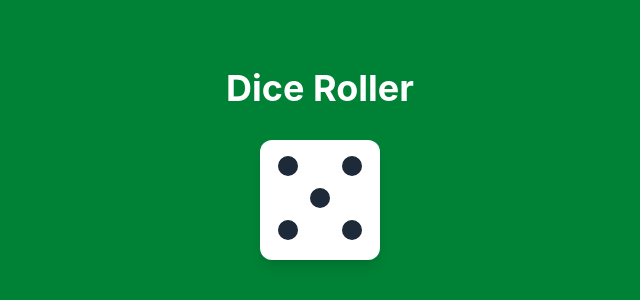
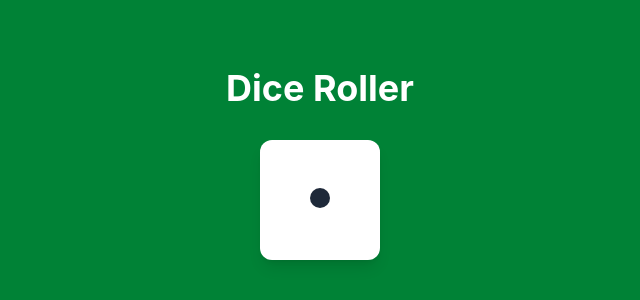
Before and after one commit to sfloody1/dice-roller, a React (Vite) app: page / in a window 1280 px wide. Shown: the part 236-536 px from the top of the page, without its empty margins (320-960 px from the left). Built offline with nearby package versions, Linux system fonts and the light colour scheme.

Commit message:
dice-04: Make Die configurable with props

```diff
--- a/src/App.tsx
+++ b/src/App.tsx
@@ -1,10 +1,11 @@
 import Die from "./components/Die";
+
 
 function App() {
   return (
     <div className="flex min-h-screen flex-col items-center justify-center gap-8 bg-green-700">
       <h1 className="text-4xl font-bold text-white">Dice Roller</h1>
-      <Die />
+      <Die value={1} />
     </div>
   );
 }
--- a/src/components/Die.tsx
+++ b/src/components/Die.tsx
@@ -7,8 +7,11 @@ const dotPositions: Record<number, number[]> = {
     6: [0, 2, 3, 5, 6, 8],
 }
 
-function Die() {
-    const value = 5;
+interface DieProps {
+    value: number;
+}
+
+function Die({value}: DieProps) {
     const dots = dotPositions[value] ?? [];
 
     return (
```
